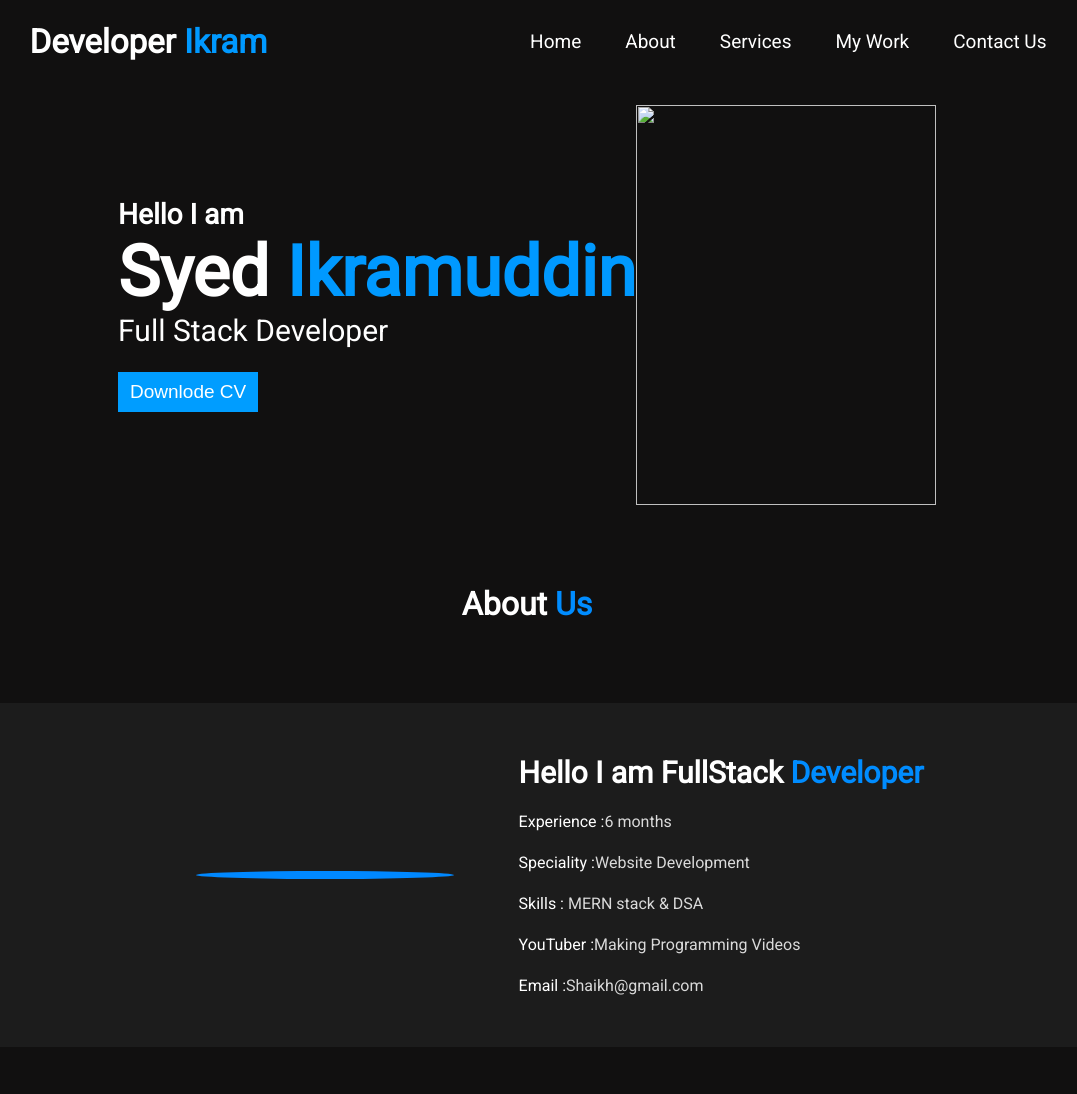
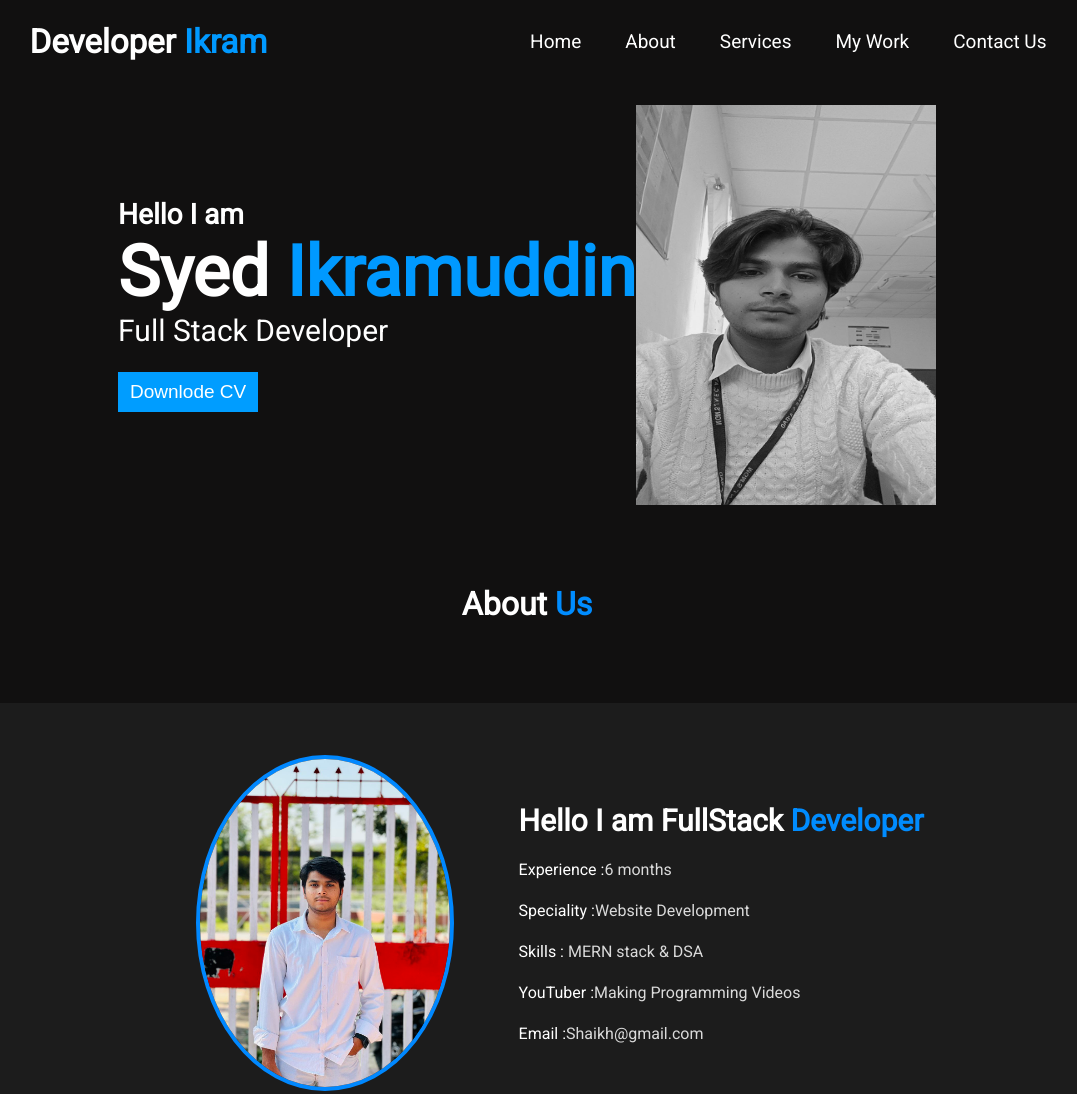
Before and after one commit to kirmanii/Ikarms_Portfolio, a plain HTML site: page index.html in a window 1280 px wide. Shown: the top 1094 px of the page, without its empty margins (113-1190 px from the left). Drawn offline with Linux system fonts and the light colour scheme; the site is published under a folder, as on GitHub Pages, so addresses that start at the root find nothing; a web font is replaced by a local one.

Commit message:
Update index.html

```diff
--- a/index.html
+++ b/index.html
@@ -32,14 +32,14 @@
                 <p>Full Stack Developer</p>
                 <button id="cvBtn">Downlode CV</button>
             </div>
-            <img class="mainphoto" src="/ikram2.jpg" alt="">
+            <img class="mainphoto" src="ikram2.jpg" alt="">
         </div>
         <div class="aboutus" id="about">
             <div class="head">
                 <h1>About <span>Us</span></h1>
             </div>
             <div class="about">
-                <img src="/ikram.jpg" alt="">
+                <img src="ikram.jpg" alt="">
                 <div class="aboutText">
                     <h2>Hello I am FullStack <span>Developer</span></h2>
                     <p>Experience :<span>6 months</span> </p>
```
